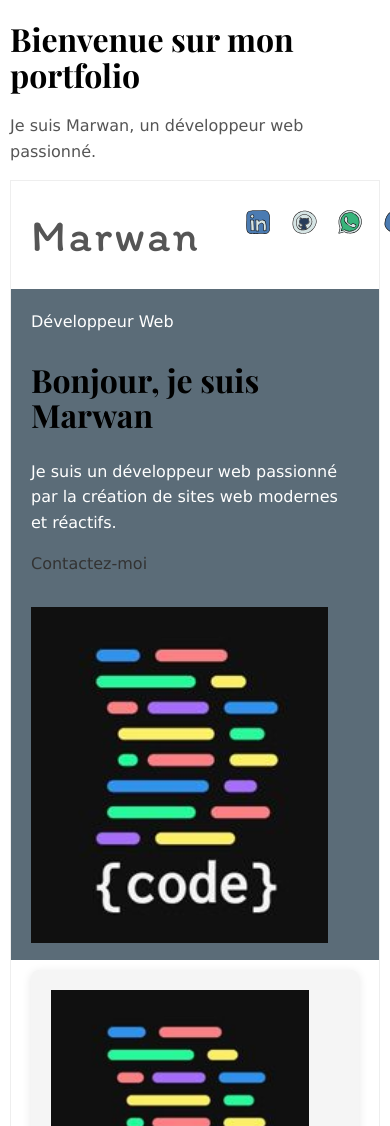
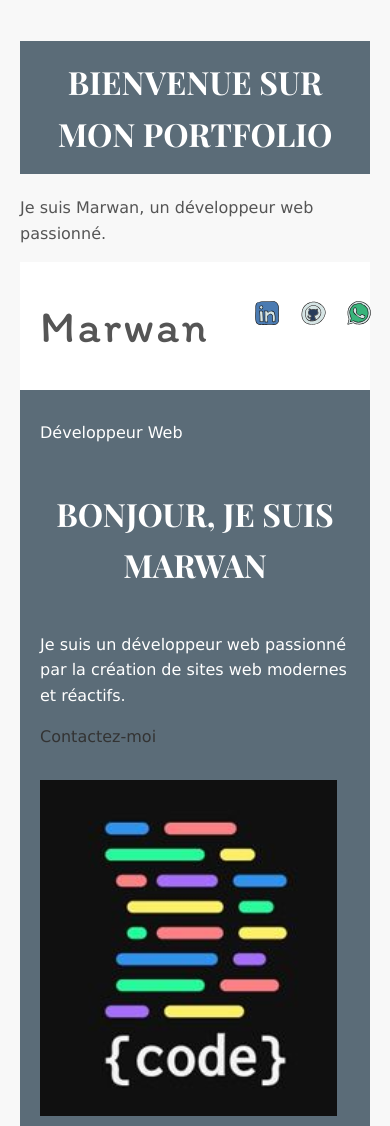
Before and after one commit to MaMohm/Portfolio-Marwan, a plain HTML site: page index.html in a window 390 px wide. Shown: the top 1126 px of the page. Drawn offline with nearby package versions, Linux system fonts and the light colour scheme; a web font is replaced by a local one.

Commit message:
reform all css and add the colors of the bars and refourm all child and parents classe

```diff
--- a/css/global.css
+++ b/css/global.css
@@ -1,11 +1,11 @@
 /*cesi est un commentaire */
 
-*{
+* {
     box-sizing: border-box;
 }
 
-html{
-    font-size:  62.5%;
+html {
+    font-size: 62.5%;
 }
 
 a {
@@ -19,26 +19,37 @@ img {
 
 body {
     font-family: Verdana, Geneva, Tahoma, sans-serif;
-    font-size:  1.6rem;
+    font-size: 1.6rem;
     color: #555;
-    margin: 1rem;
+    margin: 0;
+    padding: 20px;
     line-height: 1.6;
+    background-color: #f8f8f8;
 }
+
 li {
     margin-bottom: 2rem;
 }
 
-h1 ,h2 , h3 ,h4 {
+h1,
+h2,
+h3,
+h4 {
     font-family: "Playfair Display", serif;
     font-optical-sizing: auto;
-    font-weight: 750px;
+    font-weight: 750;
     font-style: normal;
-    color: #000;
-    line-height: 1.1;
+    background: #5b6c78;
+    color: white;
+    padding: 1.5rem;
+    text-align: center;
+    font-weight: bold;
+    font-size: 1.4rem;
+    text-transform: uppercase;
 }
 
 h1,
- .h2 {
+.h1 {
     font-size: 3.2rem;
     font-weight: 700;
 }
@@ -47,13 +58,28 @@ h2,
 .h2 {
     font-size: 2.6rem;
     text-transform: uppercase;
-
 }
 
 h3,
 .h3 {
-    font-size: 2.4rem;
+    background: #5b6c78;
+    color: white;
+    padding: 1.5rem;
+    text-align: center;
+    font-weight: bold;
+    font-size: 1.4rem;
+    text-transform: uppercase;
+}
 
+/* Override h4 styles for skills section */
+.skills h4 {
+    margin: 0;
+    background: none;
+    color: #333;
+    padding: 0;
+    font-size: 1.4rem;
+    text-transform: none;
+    font-weight: 600;
 }
 
 /* sections */
@@ -61,26 +87,27 @@ section {
     padding: 5.5rem 0;
 }
 
-
 .section_title {
-    margin-top: 0;
     font-size: 3.8rem;
-    margin-bottom: 4rem;
     color: #333;
-    font-family: Playfair Display, serif;
+    margin-bottom: 1rem;
+    font-family: "Playfair Display", serif;
 }
 
 .header {
     background: #FFFFFF;
-    border: 1px solid  #EEE;
+}
+
+.section-header {
+    text-align: center;
+    margin-bottom: 4rem;
 }
 
 @media screen and (max-width:749px) {
-    .section_header {
+    .section-header {
         text-align: center;
         margin-bottom: 3rem;
     }
-
 }
 
 @media screen and (min-width:750px) {
@@ -90,6 +117,11 @@ section {
 }
 
 /* container*/
+.container {
+    max-width: 1200px;
+    margin: 0 auto;
+    padding: 2rem;
+}
 
 @media screen and (min-width:750px) {
     .container {
@@ -97,10 +129,6 @@ section {
         margin: 0 auto;
         padding: 2rem;
     }
-}
-
-.container {
-    padding: 1rem 2rem;
 }
 
 .d-flex {
@@ -113,44 +141,68 @@ section {
     display: grid;
     grid-template-columns: 1fr 1fr;
     justify-content: center;
-    gap: 1rem;
-    align-items: stretch;
+    gap: 3rem;
+    align-items: start;
 }
 
 @media screen and (max-width:749px) {
     .grid {
         grid-template-columns: 1fr;
+        gap: 2rem;
+    }
+
+    .section_title {
+        font-size: 2.8rem;
+    }
+
+    .progressbar {
+        height: 4rem;
+    }
+
+    .bar {
+        font-size: 1.2rem;
     }
 }
 
 @media screen and (min-width:750px) {
     .grid {
-        grid-template-columns: repeat(1fr, 1fr);
-        align-items: stretch;
+        grid-template-columns: 1fr 1fr;
+        align-items: start;
     }
 }
+
 .grid_item {
-    padding: 1rem;
-    flex-grow: 1 ;
-    flex-shrink: 1;
-    background: #F5F5F5;
-    padding: 2rem;
-    border-radius: 8px;
-    box-shadow: 0 2px 10px rgba(0, 0, 0, 0.1);
-    transition: transform 0.3s ease;
-    display: grid
+    transition: transform 0.3s ease, box-shadow 0.3s ease;
 }
 
+.grid_item:hover {
+    transform: translateY(-2px);
+    box-shadow: 0 6px 12px rgba(0, 0, 0, 0.15);
+}
+
+/* Special styling for skills section */
+#mes_compétences .grid_item {
+    background: white;
+    border-radius: 12px;
+    padding: 2.5rem;
+    box-shadow: 0 4px 20px rgba(0, 0, 0, 0.08);
+    border: 1px solid #e8ecf0;
+}
+
+#mes_compétences .grid {
+    gap: 3rem;
+    align-items: start;
+}
+
+/* Navigation styles */
 .nav {
-    display:none;
-
+    display: none;
 }
 
 .socials {
     height: 18px;
     display: flex;
 }
-
 
 .logo {
     font-size: 4.5rem;
@@ -166,24 +218,21 @@ section {
     gap: 1rem;
 }
 
-
 .icons {
-    display:flex;
+    display: flex;
     list-style: none;
     height: 36px;
     width: 36px;
     padding: 0.5rem;
     align-items: center;
     justify-content: center;
-
 }
-
 
 .nav_list {
     list-style: none;
     margin: 0;
     padding: 0;
-    display:flex;
+    display: flex;
     gap: 2rem;
     flex-direction: row;
 }
@@ -194,16 +243,15 @@ header a {
 
 a:hover {
     color: red;
-
 }
 
-.header  .right{
+.header .right {
     display: flex;
     align-items: center;
 }
 
 .burger {
-    background:none;
+    background: none;
     border: none;
     width: 35px;
     height: 35px;
@@ -217,41 +265,32 @@ a:hover {
     margin-left: 1.2rem;
 }
 
-.bar{
-    width: 22px;
-    height: px;
-    background: #333;
-    transition: all 0.3s ease;
-}
-
-.bar  .burger {
+.burger .bar {
     display: block;
     width: 22px;
     height: 3px;
     margin: 4px 0;
     background: #333;
+    position: relative;
 }
 
-
-
-.burger .bar::before .burger .bar::after {
+.burger .bar::before,
+.burger .bar::after {
     display: block;
     content: "";
     width: 22px;
     height: 3px;
     background: #333;
     position: absolute;
-    bottom: 0;
 }
 
 .burger .bar::before {
     transform: translateY(-8px);
 }
 
-.burger .bar::after{
+.burger .bar::after {
     transform: translateY(8px);
 }
-
 
 .nav.active {
     display: flex;
@@ -259,32 +298,28 @@ transform: translateY(-8px);
     gap: 1rem;
 }
 
-
 @media screen and (min-width:750px) {
     .nav {
         display: flex;
         flex-direction: row;
         gap: 2rem;
     }
+
     .burger {
         display: none;
+    }
 
-    }
-   .nav_list{
+    .nav_list {
         flex-direction: row;
         gap: 1rem;
     }
 }
 
-
-@media screen and (max-width:749px) {
-
-}
-
+/* Hero section */
 .hero {
     background: #5b6c78;
     color: white;
-    padding: 1rem 0 0 0 ;
+    padding: 1rem 0 0 0;
 }
 
 .hero_item {
@@ -293,9 +328,7 @@ transform: translateY(-8px);
     align-items: center;
     justify-content: center;
     text-align: center;
-
 }
-
 
 @media screen and (max-width:749px) {
     .hero_item.left {
@@ -305,28 +338,29 @@ transform: translateY(-8px);
     .hero_item.right {
         order: 1;
     }
-
 }
 
-@media  screen and (min-width:750px) {
+@media screen and (min-width:750px) {
     .hero_item {
         flex: 1 0 50%;
         align-items: flex-start;
         text-align: left;
     }
+
     .hero_item.left {
-    align-items:flex-start;
+        align-items: flex-start;
     }
-   .hero_avatar image {
+
+    .hero_avatar img {
         max-width: 400px;
-    border-radius: 50% ;
+        border-radius: 50%;
     }
-   .hero title {
+
+    .hero_title {
         color: inherit;
         font-size: 5rem;
     }
 }
-
 
 .hero .grid {
     display: flex;
@@ -336,20 +370,21 @@ transform: translateY(-8px);
     flex-wrap: wrap;
 }
 
-.hero_item span{
-    text-transform:uppercase ;
+.hero_item span {
+    text-transform: uppercase;
 }
 
-.hero title{
+.hero_title {
     font-size: 4rem;
-    margin: 1.6rem 0 0 0 0;
+    margin: 1.6rem 0;
 }
 
+/* About section */
 .about {
     padding-top: 0;
 }
 
-.about  section{
+.about section {
     padding-top: 0;
 }
 
@@ -357,13 +392,13 @@ transform: translateY(-8px);
     margin-top: 2.8rem;
 }
 
-
 @media screen and (max-width:749px) {
     .about img {
         padding-right: 3rem;
     }
 }
 
+/* Services section */
 .service {
     background: #F5F5F5;
 }
@@ -374,8 +409,7 @@ transform: translateY(-8px);
     justify-content: center;
     width: 90%;
     height: 90%;
-    margin:  auto;
-
+    margin: auto;
 }
 
 .service_content {
@@ -395,6 +429,7 @@ transform: translateY(-8px);
         text-align: center;
         display: grid;
     }
+
     .service_icon {
         justify-content: center;
     }
@@ -406,140 +441,192 @@ transform: translateY(-8px);
         flex-direction: column;
         align-items: center;
     }
+
     .service_icon {
         margin-right: 2rem;
     }
 }
 
-/*My skills*/
+/* Skills section - IMPROVED */
+.mes_compétences {
+    background: #f8f9fa;
+    padding: 5.5rem 0;
+}
 
 .skills {
-    background: white;
-    padding: 5.5rem 0;
-    border-radius: 8px;
-    box-shadow: 0 2px 10px rgba(0, 0, 0, 0.1);
-    gap: 1rem;
-
-
-}
-.skills-layout {
-    display: grid;
-    grid-template-columns: 1fr 3rem;
-    gap: 2rem;
-    align-items: start;
-}
-
-.skills h4, .skills p {
-    display: grid;
-
+    list-style: none;
+    padding: 0;
+    margin: 0;
 }
 
 .skills li {
-    background-color: #F5F5F5;
-    border-left: 3px solid rgba(91, 107, 120);
-    padding:2rem 2rem;
-    border-radius: 8px;
-    display: flex;
-    align-items: center;
-    gap: 2rem;
-    flex-direction: column;
-    justify-content: center;
+    background-color: #f8f9fa;
+    border-left: 4px solid #5b6c78;
+    padding: 1.2rem 1.5rem;
+    margin-bottom: 1.2rem;
+    border-radius: 6px;
+    font-size: 1.4rem;
+    font-weight: 500;
+    color: #333;
+    transition: all 0.3s ease;
+    cursor: pointer;
 }
 
-.skills_name {
-    font-weight: bold;
-    font-size: 1.8rem;
-    color: #333;
-    width: 30%;
-    min-width: 120px;
+.skills li:hover {
+    background-color: #e3f2fd;
+    border-left-color: #3498db;
+    transform: translateX(5px);
+    box-shadow: 0 2px 8px rgba(52, 152, 219, 0.15);
 }
 
-.skills-grid {
-    display: grid;
-    grid-template-columns: 1fr 1fr ;
-    gap: 2rem;
-    align-items: start;
+.skills li:last-child {
+    margin-bottom: 0;
 }
 
+/* Progress bars - IMPROVED */
+.progressbar {
+    background-color: #e9ecef;
+    border-radius: 8px;
+    height: 4.5rem;
+    overflow: hidden;
+    margin-bottom: 1.5rem;
+    box-shadow: inset 0 2px 4px rgba(0, 0, 0, 0.05);
+    border: 1px solid #dee2e6;
+}
 
-.progressbar {
-    display: block;
-    margin: 0 auto;
+.progressbar:last-child {
+    margin-bottom: 0;
 }
 
 .bar {
     background: #5b6c78;
     height: 100%;
-    color: #fff;
-    padding-left: 0.5rem;
     display: flex;
     align-items: center;
-    font-size: 1.4rem;
-    white-space: nowrap;
+    padding: 0 1.5rem;
+    color: white;
+    font-weight: 600;
+    font-size: 1.3rem;
+    text-transform: uppercase;
+    letter-spacing: 0.5px;
+    transition: all 0.3s ease;
+    position: relative;
+    overflow: hidden;
 }
 
-.skills .progressbar {
-    margin-bottom: 2rem;
-    display: block;
+.bar::after {
+    content: '';
+    position: absolute;
+    top: 0;
+    left: -100%;
     width: 100%;
-    height: 2rem;
-    border-radius: 4px;
-    overflow: hidden;
-    justify-content: center;
+    height: 100%;
+    background: linear-gradient(90deg, transparent, rgba(255, 255, 255, 0.2), transparent);
+    transition: left 0.5s;
 }
 
-
-.skills .bar {
-    background: #5b6c78;
-    padding: 0.5rem 1rem;
-    font-size: 1.4rem;
+.progressbar:hover .bar::after {
+    left: 100%;
 }
 
-.skill-tag {
-    background-color: #5b6c78;
-    color: white;
-    padding: 1rem 1.5rem;
-    border-radius: 4px;
-    font-size: 1.2rem;
-    text-align: center;
-    font-weight: 10%;
+.progressbar:hover .bar {
+    background: #4a5862;
 }
 
-@media screen and (max-width:749px) {
-    .skills-content {
-            padding: 2rem;
+/* Specific skill colors */
+.progressbar:nth-child(1) .bar {
+    background: #e34c26;
 }
 
-        .skills_name {
-            width: 30%;
-            font-size: 3rem;
+/* HTML */
+.progressbar:nth-child(2) .bar {
+    background: #1572b6;
 }
 
+/* CSS */
+.progressbar:nth-child(3) .bar {
+    background: #f7df1e;
+    color: #333;
+}
+
+/* JavaScript */
+.progressbar:nth-child(4) .bar {
+    background: #777bb4;
+}
+
+/* Git/PHP */
+.progressbar:nth-child(5) .bar {
+    background: #339933;
+}
+
+/* Python/Node */
+
+/* Industrial skills different colors */
+.grid_item:last-child .progressbar:nth-child(1) .bar {
+    background: #2ecc71;
+}
+
+.grid_item:last-child .progressbar:nth-child(2) .bar {
+    background: #e67e22;
+}
+
+.grid_item:last-child .progressbar:nth-child(3) .bar {
+    background: #9b59b6;
+}
+
+.grid_item:last-child .progressbar:nth-child(4) .bar {
+    background: #e74c3c;
+}
+
+.grid_item:last-child .progressbar:nth-child(5) .bar {
+    background: #34495e;
+}
+
+.grid_item:last-child .progressbar:nth-child(6) .bar {
+    background: #16a085;
+}
+
+/* Skills section titles */
+#mes_compétences h3 {
+    background: #2c3e50;
+    color: white;
+    padding: 1.5rem;
+    text-align: center;
+    font-weight: bold;
+    font-size: 1.6rem;
+    text-transform: uppercase;
+    margin-bottom: 2rem;
+    border-radius: 8px;
+    letter-spacing: 0.5px;
+}
+
+/* Responsive improvements */
+@media screen and (max-width:749px) {
     .skills li {
-            flex-direction: column;
-            align-items: stretch;
-            gap: 2rem;
-            justify-content: stretch;
+        padding: 1rem;
+        font-size: 1.2rem;
     }
 
     .progressbar {
-            width: 100%;
-            height: 2rem;
+        height: 3.5rem;
+    }
+
+    .bar {
+        font-size: 1.1rem;
+        padding: 0 1rem;
+    }
+
+    #mes_compétences .grid_item {
+        padding: 2rem;
     }
 }
 
+@media screen and (min-width:750px) {
+    .progressbar {
+        height: 4.5rem;
+    }
 
-@media screen and (min-width:750px) {
-    .skillslist {
-        width: 1200px;
-        margin: 0 auto;
-        padding: 2rem;
-    }
-    .progressbar {
-        width: 100%;
-        height: 2rem;
-        border-radius: 4px;
-        overflow: hidden;
-        justify-content: center;
+    .bar {
+        font-size: 1.3rem;
     }
 }
```
Also changed, not shown: index.html (+0 -11 lines). Lines whose indentation alone changed are shown as unchanged.
